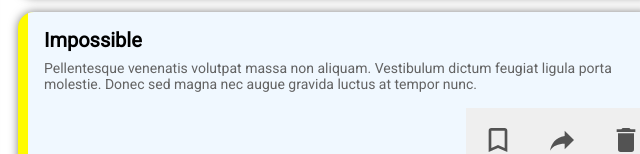
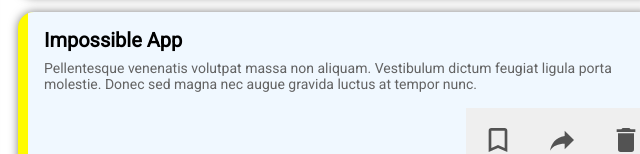
Before and after one commit to Jared588/admin-dashboard, a plain HTML site: page index.html in a window 1280 px wide. Shown: the part 668-822 px from the top of the page, 270-910 px from the left. Drawn offline with Linux system fonts and the light colour scheme.

Commit message:
Fix typo

```diff
--- a/index.html
+++ b/index.html
@@ -73,7 +73,7 @@
                 </div>
                 <div class="project">
                     <div class="p-text">
-                        <h1>Impossible</h1>
+                        <h1>Impossible App</h1>
                         <p> Pellentesque venenatis volutpat massa non aliquam. Vestibulum dictum feugiat ligula porta molestie. Donec sed magna nec augue gravida luctus at tempor nunc.</p>
                     </div>
                     <div class="p-buttons">
```
